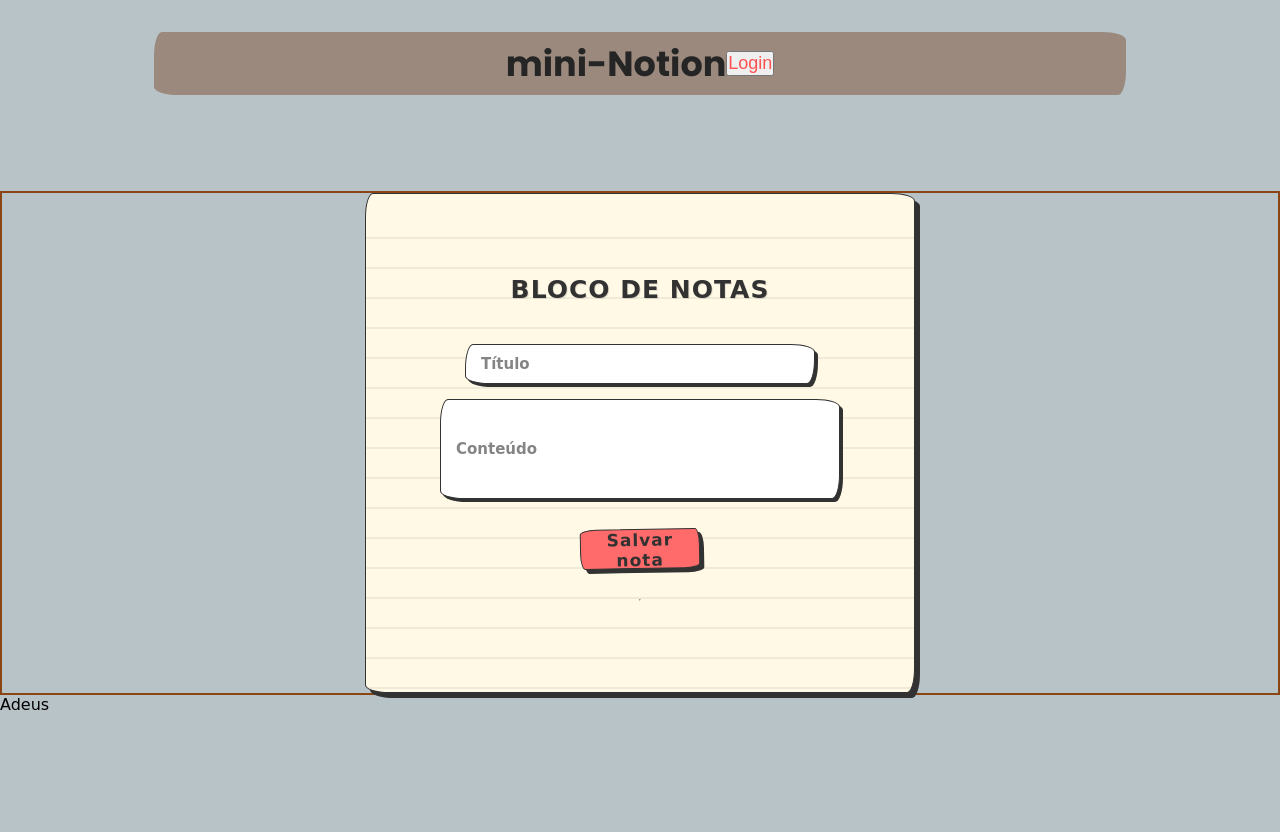
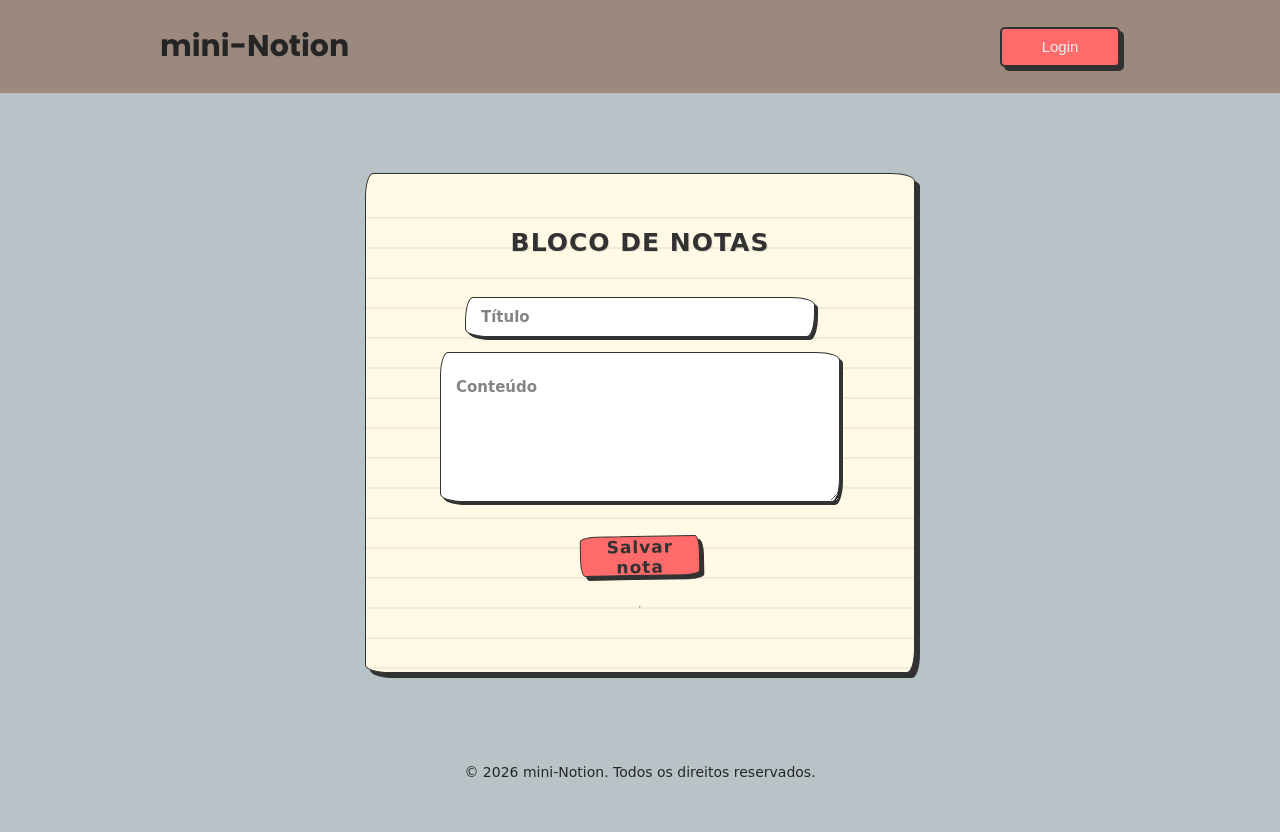
Before and after one commit to IsacristineReis/Projeto-Fatec---2-semestre-em-ADS, a Flask app: template templates/index.html in a window 1280 px wide. After the commit the page ends 777 px from the top, so only its background shows below. Run offline with Flask 3, Linux system fonts and the light colour scheme; the template is opened without the code that fills it, so the values that code supplies are empty.

Commit message:
ALterações realizadas no arquivo script.js e styles.css para melhorar a funcionalidade do formulário e o layout do cabeçalho do site. As alterações incluem a adição de uma função para preencher o formulário com dados específicos, ajustes no estilo do cabeçalho e melhorias na responsividade da página.

```diff
--- /dev/null
+++ b/source/pyvenv.cfg
@@ -0,0 +1,5 @@
+home = /usr/bin
+include-system-site-packages = false
+version = 3.12.3
+executable = /usr/bin/python3.12
+command = /usr/bin/python3 -m venv /home/cristine/Projeto-Fatec---2-semestre-em-ADS/source
--- a/templates/index.html
+++ b/templates/index.html
@@ -8,16 +8,33 @@
   </head>
 
   <body>
+    <!-- Header -->
     <div id="div-header">
       <header>
         <span class="logotipo">mini-Notion</span>
-        <a href="" id="login"><button>Login</button></a>
+        <button
+          id="btnlogin"
+          onclick="
+            document.getElementById('formLogin-Wrapper').style.display = 'block'
+          "
+        >
+          Login
+        </button>
       </header>
+      <div id="formLogin-Wrapper" style="display: none">
+        <div id="title-form-login">Criar Conta</div>
+        <form id="loginForm">
+          <!-- <input type="text" id="username" placeholder="Usuário" /> -->
+          <input type="email" id="email" placeholder="Email" />
+          <input type="password" id="password" placeholder="Senha" />
+          <button type="submit">Criar Conta</button>
+        </form>
+      </div>
     </div>
 
     <!-- Criar uma anotação {Titulo, Conteúdo, adicionar nota} lista deletar e editar-->
     <!-- From Uiverse.io by mamyapro123 -->
-    <div class="doodle-wrapper" style="border: 2px solid saddlebrown">
+    <div class="doodle-wrapper">
       <!-- CARD NUMBER 1 -->
       <div class="doodle-card-scene">
         <div class="doodle-card-inner">
@@ -31,19 +48,22 @@
                   id="titulo-form"
                   name="titulo"
                   placeholder="Título"
+                  onfocus="this.placeholder = 'Título'"
                   type="text"
                 />
               </div>
               <div class="doodle-input-wrapper">
-                <input
+                <textarea
                   class="doodle-input"
                   id="conteudo-form"
                   name="conteudo"
                   placeholder="Conteúdo"
-                  type="text"
-                />
+                  onfocus="this.placeholder = 'Conteúdo'"
+                ></textarea>
               </div>
-              <button class="doodle-btn" type="submit">Salvar nota</button>
+              <button class="doodle-btn" type="submit" onclick="temp()">
+                Salvar nota
+              </button>
 
               <hr />
 
@@ -59,7 +79,10 @@
     </div>
     <!-- ==== FIM DO FORMULÀRIO ==== -->
 
-    <footer id="footer">Adeus</footer>
+    <!-- Footer -->
+    <footer id="footer">
+      <p>&copy; 2026 mini-Notion. Todos os direitos reservados.</p>
+    </footer>
 
     <script src="script.js"></script>
   </body>
--- a/templates/script.js
+++ b/templates/script.js
@@ -79,6 +79,9 @@
   });
 }
 
+
+// =============  JavaScript do Formulário  ==============/
+
 function preencherFormulario(id, titulo, conteudo) {
   inputId.value = id;
   inputTitulo.value = titulo;
@@ -90,3 +93,12 @@
   inputTitulo.value = "";
   inputConteudo.value = "";
 }
+
+function temp() {
+  document.getElementById("doodle-btn").innerHTML = "Salvando...";
+  setTimeout(() => {
+    document.getElementById("doodle-btn").innerHTML = "Salvar nota";
+  }, 2000);
+}
+
+// === fomulário de login === /
--- a/templates/styles.css
+++ b/templates/styles.css
@@ -38,35 +38,51 @@
 /* ======================================================================== */
 /* Cabeçalho do site */
 #div-header {
-  display: flex;
+  /* display: flex;
   flex-direction: column;
   align-items: center;
   justify-content: center;
   position: relative;
   box-sizing: border-box;
-  margin-top: 2rem;
+  margin-top: 2rem; */
+  margin-bottom: 5rem;
+  position: relative;
 }
-header {
+#div-header header{
   display: flex;
   justify-content: space-between;
   align-items: center;
-  padding: 5px 22rem;
+  padding: 1.5rem 10rem;
   background-color: var(--background);
   overflow: hidden;
-  border-radius: 8px 24px 8px 24px / 24px 8px 24px 8px;
+  gap: 30rem;
+  /* border-radius: 8px 24px 8px 24px / 24px 8px 24px 8px; */
 }
 .logotipo {
   color: var(--text);
-  font-size: 35px;
+  font-size: 30px;
   font-weight: bold;
   font-family: "Poppins";
 }
-#login button {
-  font-size: 18px;
-  color: var(--primary-btn-hover);
+#btnlogin {
+  width: 120px;
+  height: 40px;
   text-decoration: none;
+  color: var(--link);
+  font-size: 15px;
+  background-color: var(--primary-btn);
+  border-radius: 5px;
+  border: 2px solid var(--ink);
+  box-shadow: 4px 4px var(--ink);
+  cursor: pointer;
 }
-#login {
+#btnlogin:hover {
+  transform: translateX(2px) rotate(-3deg);
+  box-shadow: 3px 3px var(--ink);
+}
+#btnlogin:active {
+  transform: translate(4px, 4px) rotate(0deg);
+  box-shadow: 0px 0px var(--ink);
 }
 
 /* ======================================================================== */
@@ -79,7 +95,7 @@
   --titulo-width: 350px;
   --titulo-height: 40px;
   --conteudo-width: 400px;
-  --conteudo-height: 100px;
+  --conteudo-height: 150px;
   --btn-width: 120px;
   --btn-height: 40px;
 
@@ -91,27 +107,19 @@
   --sketch-radius-2: 24px 8px 24px 8px / 8px 24px 8px 24px;
   --sketch-radius-btn: 16px 5px 16px 5px / 5px 16px 5px 16px;
 
-  display: flex;
+  /* display: flex;
   flex-direction: column;
   align-items: center;
   justify-content: center;
   position: relative;
   box-sizing: border-box;
-  margin-top: 6rem;
-}
-.doodle-switch-label {
-  position: relative;
-  display: inline-block;
-  width: 50px;
-  height: 24px;
-  background-color: var(--switch-bg);
-  border: var(--border-width) solid var(--ink);
-  border-radius: 20px;
-  cursor: pointer;
-  box-shadow: 2px 2px 0px var(--ink);
-  transition:
-    transform 0.1s,
-    box-shadow 0.1s;
+  margin-top: 6rem; */
+  margin: 0 auto;
+  display: flex;
+  flex-direction: column;
+  align-items: center;
+  justify-content: center;
+  box-sizing: border-box;
 }
 .doodle-switch-label:active {
   transform: translate(2px, 2px);
@@ -283,3 +291,77 @@
     padding: 8px;
     border-bottom: 1px solid #eee;
 }
+
+/* ======================================================================== */
+/*Formulário do Login*/
+#formLogin-Wrapper {
+  position: absolute;
+  top: 100%;      /* logo abaixo do header */
+  left: 70%;
+  /* transform: translateX(-50%); */
+  width: 100%;
+  height: auto;
+  max-width: 300px;
+  margin-top: 0.5rem;
+  padding: 1.5rem;
+  background-color: var(--background);
+  border-radius: 8px;
+  box-shadow: 0 4px 12px rgba(0, 0, 0, 0.15);
+  box-sizing: border-box;
+  z-index: 10; /* garante que fica por cima do conteúdo abaixo */
+
+  animation: abrirFormulario 0.2s ease-out;
+}
+
+@keyframes abrirFormulario {
+  from {
+    opacity: 0;
+    transform: translateY(-25px);
+  }
+  to {
+    opacity: 1;
+    transform: translateY(10px);
+  }
+}
+#loginForm {
+  display: flex;
+  flex-direction: column;
+  gap: 2rem;
+  border: 1px solid black;
+}
+
+#loginForm input {
+  padding: 0.6rem;
+  border: 1px solid #ccc;
+  border-radius: 6px;
+}
+#title-form-login {
+  text-align: center;
+  font-size: 1.2rem;
+  font-weight: bold;
+  margin-bottom: 1rem;
+}
+#loginForm button {
+  padding: 0.6rem;
+  background-color: var(--primary-btn);
+  color: var(--link);
+  border: none;
+  border-radius: 6px;
+  cursor: pointer;
+}
+
+/* ======================================================================== */
+/*Footer*/
+#footer {
+  text-align: center;
+  padding: 20px;
+  background-color: var(--header);
+  color: var(--text);
+  font-size: 14px;
+  position: fixed;
+  bottom: 0;
+  width: 100%;
+}
+#footer p {
+  margin: 0;
+}
```
Also changed, not shown: templates/login.html (added, +12 -0 lines), 11 other files.
